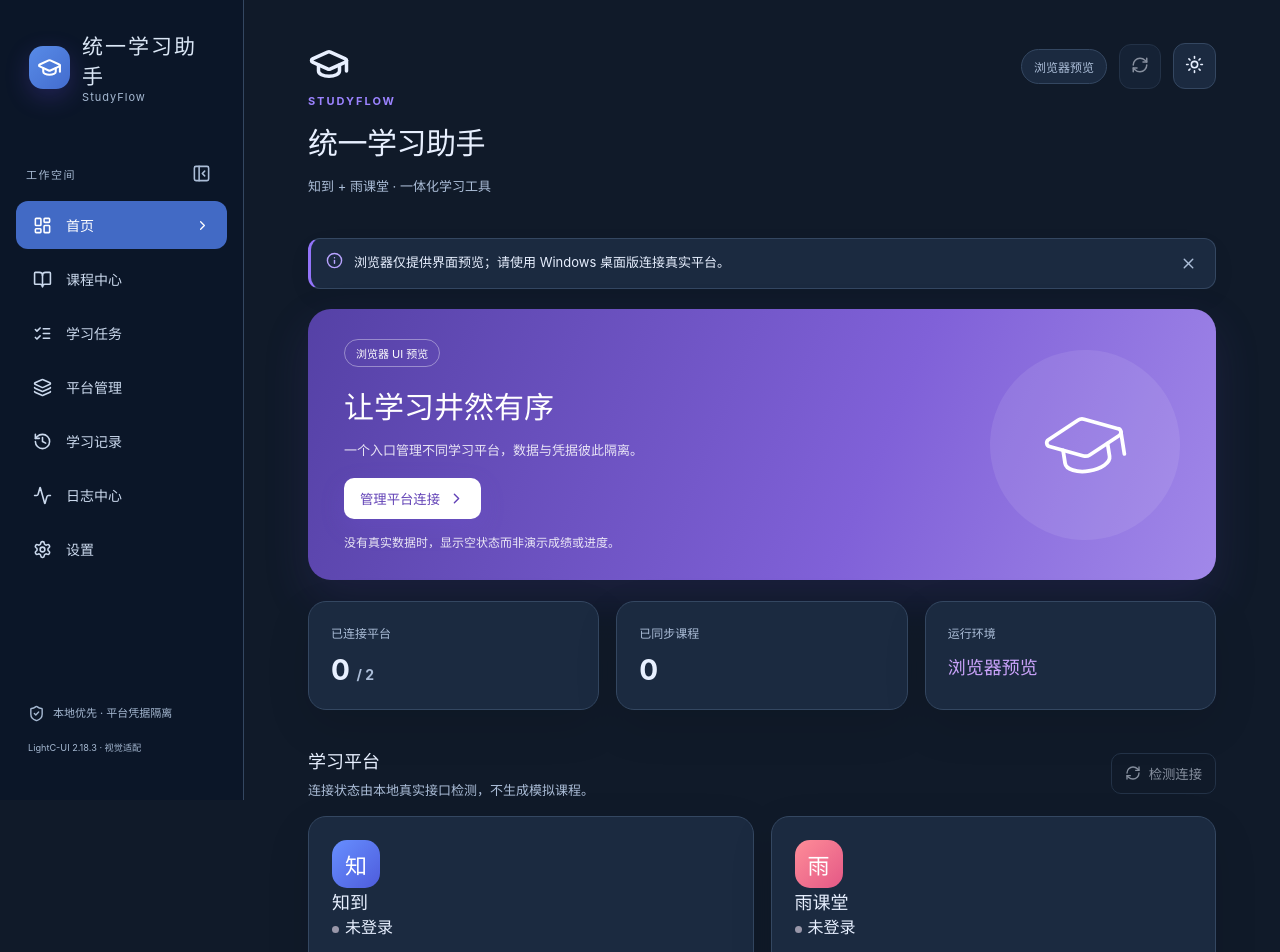
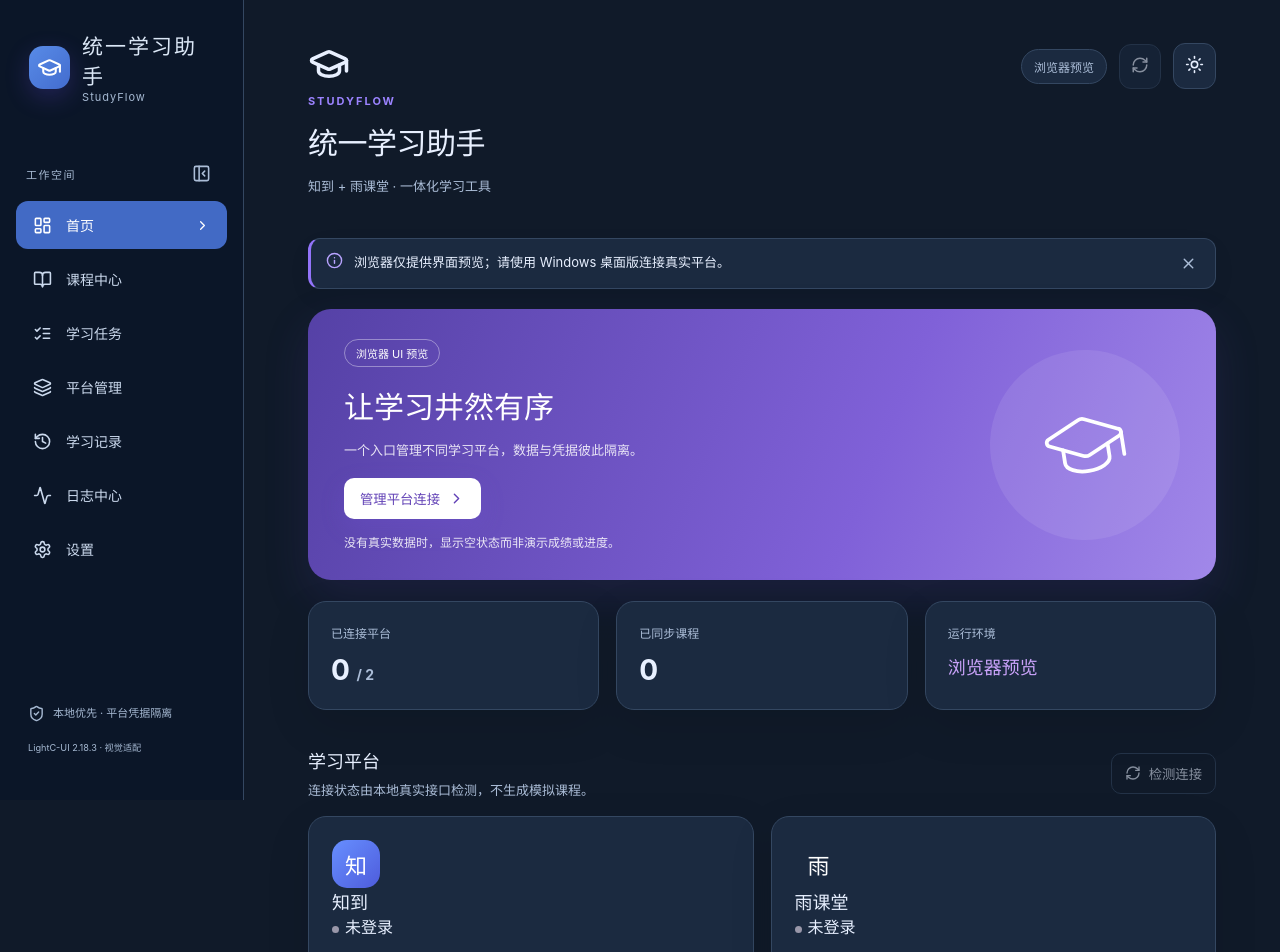
Before and after one commit to 07xh/StudyFlow, a React (Vite) app in the folder frontend/: page / in a window 1280 px wide. Shown: the top 952 px of the page. Built offline with nearby package versions, Linux system fonts and the light colour scheme.

Commit message:
ui: match Rain Classroom cloud accent to LightC reference

```diff
--- a/frontend/src/ui/registry.ts
+++ b/frontend/src/ui/registry.ts
@@ -16,7 +16,7 @@ export interface PlatformDefinition {
 export const platformRegistry:readonly PlatformDefinition[] = [
   {id:"zhidao",name:"知到",mark:"知",summary:"智慧树课程与学习记录",color:"blue",
    capabilities:{legacyLogin:true,videoList:false,sessionConfiguration:false}},
-  {id:"yuketang",name:"雨课堂",mark:"雨",summary:"课程、章节与视频信息",color:"rose",
+  {id:"yuketang",name:"雨课堂",mark:"雨",summary:"课程、章节与视频信息",color:"cyan",
    capabilities:{legacyLogin:false,videoList:true,sessionConfiguration:true}},
 ];
 
```
